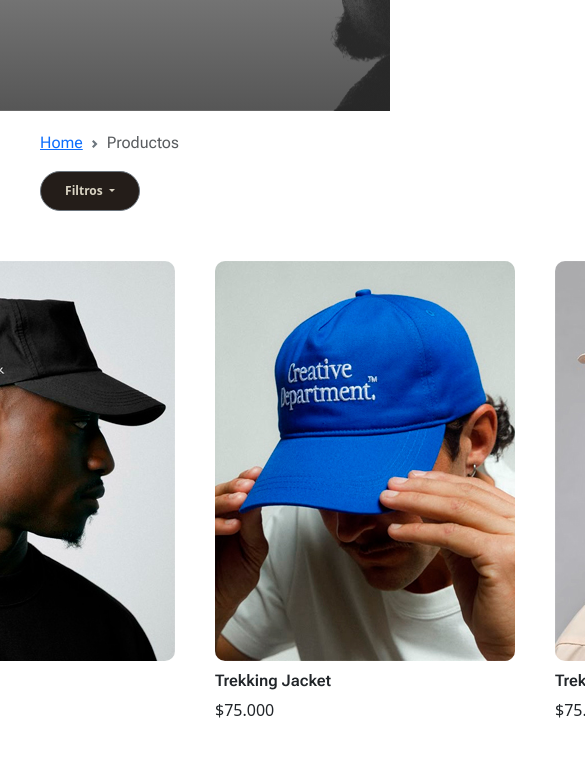
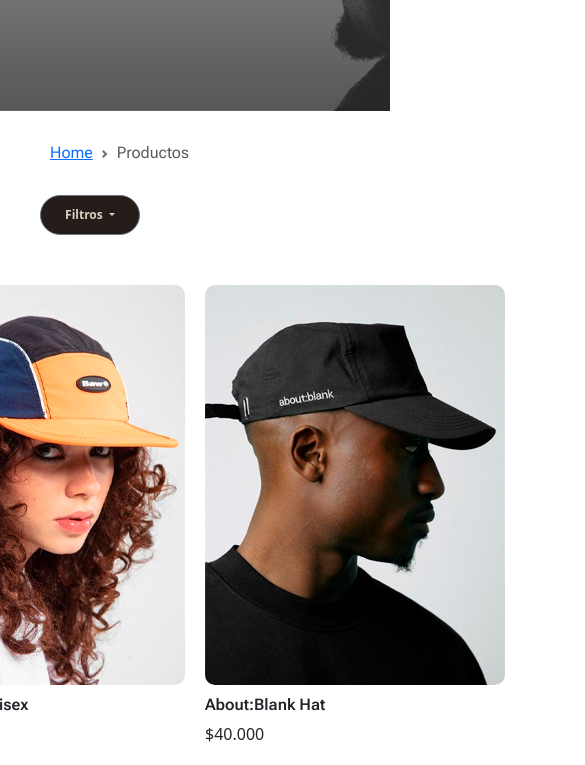
Before and after one commit to wilonerom/proyecto_web_julio_moreno, a plain HTML site: page pages/productos.html in a window 390 px wide. Shown: the part 347-1112 px from the top of the page, 585 px wide, since content can reach past the window. Drawn offline with nearby package versions, Linux system fonts and the light colour scheme; a web font is replaced by a local one.

Commit message:
Ajuste de Responsive seccion Productos

```diff
--- a/css/style.css
+++ b/css/style.css
@@ -375,44 +375,23 @@
     align-items: center;
     margin: 0;
     font-size: 3.125rem;
+    font-family: 'Glegoo';
+    font-weight: 700;
     color: #D8D2C2;
     position: absolute;
-    left: 45%;
+    left: 40%;
     top: 30%;
 }
 
-/* ESTILOS GALERIA PRODUCTOS*/
-
-/*.titulo-productos {
-    font-family: 'Glegoo';
-    font-size: 1.25rem;
-    font-weight: 700;
+.breadcrumb {
+    margin-left: 40px;
+    margin-top: 30px;
+    margin-bottom: 30px;
+    padding-left: 10px;
+    list-style: none;
+    text-decoration: none;
     color: #241d19;
-    margin-left: 40px;
-    margin-top: 20px;
-}*/
-
-.galeria-productos {
-    display: grid;
-    grid-template-columns: repeat(4, 300px);
-    justify-content: center;
-    margin-top: 50px;
-    margin-bottom: 50px;
-    column-gap: 40px;
-    row-gap: 30px;
-}
-
-.galeria-productos img {
-    justify-self: center;
-    border-radius: 10px;
-    max-width: 300px;
-    max-height: 400px;
-}
-
-.producto-content h6 {
     font-family: 'Roboto Flex';
-    font-weight: 600;
-    margin-top: 10px
 }
 
 .dropdown {
@@ -433,21 +412,47 @@
     background-color: #241d19;
 }
 
+/* ESTILOS GALERIA PRODUCTOS*/
+
+/*.titulo-productos {
+    font-family: 'Glegoo';
+    font-size: 1.25rem;
+    font-weight: 700;
+    color: #241d19;
+    margin-left: 40px;
+    margin-top: 20px;
+}*/
+
+.galeria-productos {
+    display: grid;
+    grid-template-columns: repeat(4, 300px);
+    justify-content: center;
+    margin-top: 50px;
+    margin-bottom: 50px;
+    column-gap: 20px;
+    row-gap: 30px;
+}
+
+.galeria-productos img {
+    align-items: center;
+    justify-self: center;
+    border-radius: 10px;
+    max-width: 300px;
+    max-height: 400px;
+}
+
+.producto-content h6 {
+    font-family: 'Roboto Flex';
+    font-weight: 600;
+    margin-top: 10px
+}
+
 .page-link {
     list-style: none;
     text-decoration: none;
     color: #241d19;
     background-color: #D8D2C2;
     margin-bottom: 20px;
-}
-
-.breadcrumb {
-    margin-left: 40px;
-    margin-top: 20px;
-    list-style: none;
-    text-decoration: none;
-    color: #241d19;
-    font-family: 'Roboto Flex';
 }
 
 
@@ -459,6 +464,59 @@
 
 
 
+@media (max-width: 1260px){
+    .galeria-productos {
+        grid-template-columns: repeat(4, 280px);
+        margin-top: 50px;
+        margin-bottom: 50px;
+        column-gap: 20px;
+        row-gap: 20px;
+    }
+    .galeria-productos img {
+        max-width: 280px;
+        max-height: 380px;
+    }
+}
+@media (max-width: 1178px){
+    .galeria-productos {
+        grid-template-columns: repeat(4, 270px);
+        margin-top: 50px;
+        margin-bottom: 50px;
+        column-gap: 15px;
+        row-gap: 20px;
+    }
+    .galeria-productos img {
+        max-width: 270px;
+        max-height: 370px;
+    }
+}
+@media (max-width: 1127px){
+    .galeria-productos {
+        grid-template-columns: repeat(4, 260px);
+        margin-top: 50px;
+        margin-bottom: 50px;
+        column-gap: 15px;
+        row-gap: 20px;
+    }
+    .galeria-productos img {
+        max-width: 260px;
+        max-height: 360px;
+    }
+}
+
+@media (max-width: 1087px){
+    .galeria-productos {
+        grid-template-columns: repeat(4, 250px);
+        margin-top: 50px;
+        margin-bottom: 50px;
+        column-gap: 15px;
+        row-gap: 20px;
+    }
+    .galeria-productos img {
+        max-width: 250px;
+        max-height: 350px;
+    }
+}
 
 @media (max-width: 1025px) {
     .navbar img {
@@ -507,6 +565,20 @@
         width: 450px;
         height: 450px;
     }
+    .galeria-productos {
+        grid-template-columns: repeat(3, 300px);
+        margin-top: 50px;
+        margin-bottom: 50px;
+        column-gap: 15px;
+        row-gap: 20px;
+    }
+    .galeria-productos img {
+        align-items: center;
+        justify-self: center;
+        border-radius: 10px;
+        max-width: 300px;
+        max-height: 400px;
+    }
 }
 
 @media (max-width: 930px){
@@ -528,6 +600,22 @@
     .reseller-img img {
         width: 400px;
         height: 400px;
+    }
+    .banner-productos h1 {
+        display: flex;
+        justify-content: center;
+        align-items: center;
+        left: 35%;
+        top: 30%;
+    }
+    .galeria-productos {
+        grid-template-columns: repeat(2, 300px);
+        column-gap: 20px;
+        row-gap: 20px;
+    }
+    .galeria-productos img {
+        max-width: 300px;
+        max-height: 400px;
     }
 }
 
@@ -673,6 +761,15 @@
         max-height: 60px;
         padding-bottom: 20px;
     }
+    .galeria-productos {
+        grid-template-columns: repeat(2, 300px);
+        column-gap: 20px;
+        row-gap: 20px;
+    }
+    .galeria-productos img {
+        max-width: 300px;
+        max-height: 400px;
+    }
 }
 
 @media (max-width: 642px){
--- a/pages/productos.html
+++ b/pages/productos.html
@@ -57,58 +57,58 @@
         </div>
         <div class="producto-content">
         <img src="../assets/img/img-producto-acce-2.jpg" alt="imagen-producto">
-        <h6>Trekking Jacket</h6>
-        <p>$75.000</p>
+        <h6>About:Blank Hat</h6>
+        <p>$40.000</p>
         </div>
         <div class="producto-content">
         <img src="../assets/img/img-producto-acce-3.jpg" alt="imagen-producto">
-        <h6>Trekking Jacket</h6>
-        <p>$75.000</p>
+        <h6>CDept. Hat</h6>
+        <p>$40.000</p>
         </div>
         <div class="producto-content">
         <img src="../assets/img/img-producto-acce-4.jpg" alt="imagen-producto">
-        <h6>Trekking Jacket</h6>
-        <p>$75.000</p>
+        <h6>Fishing Bucket Hat-Cream</h6>
+        <p>$50.000</p>
         </div>
         <div>
         <img src="../assets/img/img-producto-top-1.jpg" alt="imagen-producto">
-        <h6>Trekking Jacket</h6>
-        <p>$75.000</p>
+        <h6>RSC-Running Hoodie</h6>
+        <p>$70.000</p>
         </div>
         <div class="producto-content">
         <img src="../assets/img/img-producto-top-2.jpg" alt="imagen-producto">
-        <h6>Trekking Jacket</h6>
-        <p>$75.000</p>
+        <h6>Fear None-Oversize T-Shirt</h6>
+        <p>$35.000</p>
         </div>
         <div class="producto-content">
         <img src="../assets/img/img-producto-top-3.jpg" alt="imagen-producto">
-        <h6>Trekking Jacket</h6>
-        <p>$75.000</p>
+        <h6>RSC-Crewneck Brown</h6>
+        <p>$65.000</p>
         </div>
         <div class="producto-content">
         <img src="../assets/img/img-producto-top-4.jpg" alt="imagen-producto">
-        <h6>Trekking Jacket</h6>
-        <p>$75.000</p>
+        <h6>Sports Stat-Oversize T-Shirt</h6>
+        <p>$35.000</p>
         </div>
         <div class="producto-content">
         <img src="../assets/img/img-producto-btm-1.jpg" alt="imagen-producto">
-        <h6>Trekking Jacket</h6>
-        <p>$75.000</p>
+        <h6>Green Cargo Pant</h6>
+        <p>$60.000</p>
         </div>
         <div class="producto-content">
         <img src="../assets/img/img-producto-btm-2.jpg" alt="imagen-producto">
-        <h6>Trekking Jacket</h6>
-        <p>$75.000</p>
+        <h6>Black Loose Cargo Pant</h6>
+        <p>$60.000</p>
         </div>
         <div class="producto-content">
         <img src="../assets/img/img-producto-btm-3.jpg" alt="imagen-producto">
-        <h6>Trekking Jacket</h6>
-        <p>$75.000</p>
+        <h6>Black Jogger Slimfit Pant</h6>
+        <p>$50.000</p>
         </div>
         <div class="producto-content">
         <img src="../assets/img/img-producto-btm-4.jpg" alt="imagen-producto">
-        <h6>Trekking Jacket</h6>
-        <p>$75.000</p>
+        <h6>Cream Jogger Regular Fit Pant</h6>
+        <p>$50.000</p>
         </div>
     </section>
 
```
